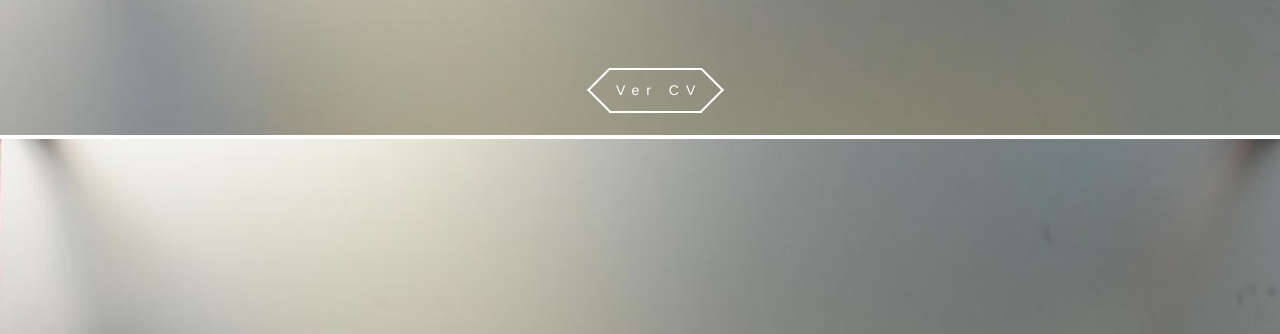
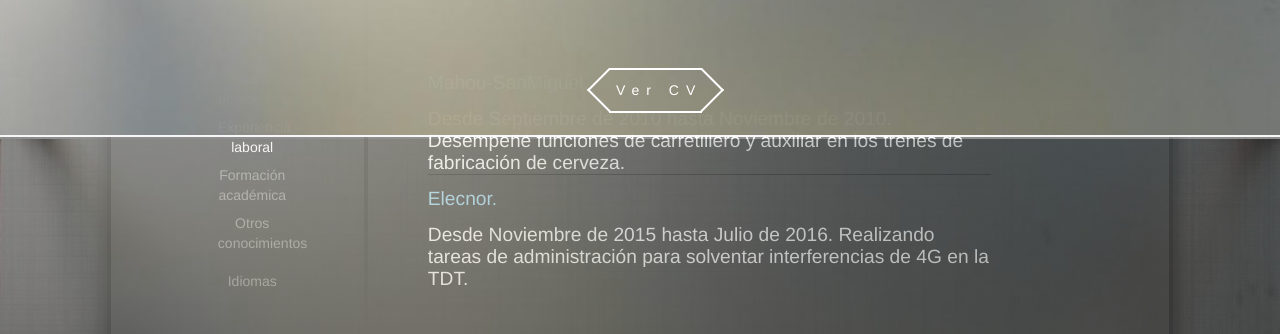
Before and after one commit to alexeal90/Curriculum, a plain HTML site: page index.html in a window 1280 px wide. Shown: the part 263-597 px from the top of the page. Drawn offline with nearby package versions, Linux system fonts and the light colour scheme.

Commit message:
Curriculum 1.0

```diff
--- a/curriculum.css
+++ b/curriculum.css
@@ -103,7 +103,7 @@ a{
     background-size: 100% 250%;
     background-repeat: no-repeat;
     border-bottom: 2px solid white;
-
+    opacity: 0.97;
     z-index: 2;
 }
 
@@ -115,12 +115,12 @@ a{
     background-size: 100% 250%;
 	background-repeat: no-repeat;
     border-top: 2px solid white;
-
+	opacity: 0.5;
 	z-index: 2;
 }
 
 #cv{
-	position: absolute;
+	position: relative;
 	height: 100%;
     background-color: rgba(25, 25, 25, 0.85);
     border-left: 4px solid black;
--- a/index.html
+++ b/index.html
@@ -17,7 +17,10 @@
 	</head>
 	<body>
 		<div id="intro">
-			<div id="cv">
+			<div id="superior" class="col-md-12"></div>
+			<div id="inferior" class="col-md-12"></div>
+			<a href="#"><span id="empezar" class="button diamond">Ver CV</span></a>
+			<div id="cv" class="col-md-10 col-md-offset-1">
 				<div id="menu" class="col-md-3 col-sm-3 col-xs-3">
 					<div id="marco" class="col-md-12 col-sm-12 col-xs-12">
 						<img id="foto" class="col-md-8 col-md-offset-2 col-sm-12 col-xs-12" src="images/fotocurriculum.jpg" >
@@ -156,9 +159,6 @@
 					</div>
 				</div>
 			</div>
-			<div id="superior" class="col-md-12"></div>
-			<div id="inferior" class="col-md-12"></div>
-			<a href="#"><span id="empezar" class="button diamond">Ver CV</span></a>
 		</div>
 	</body>
 </html>
```
